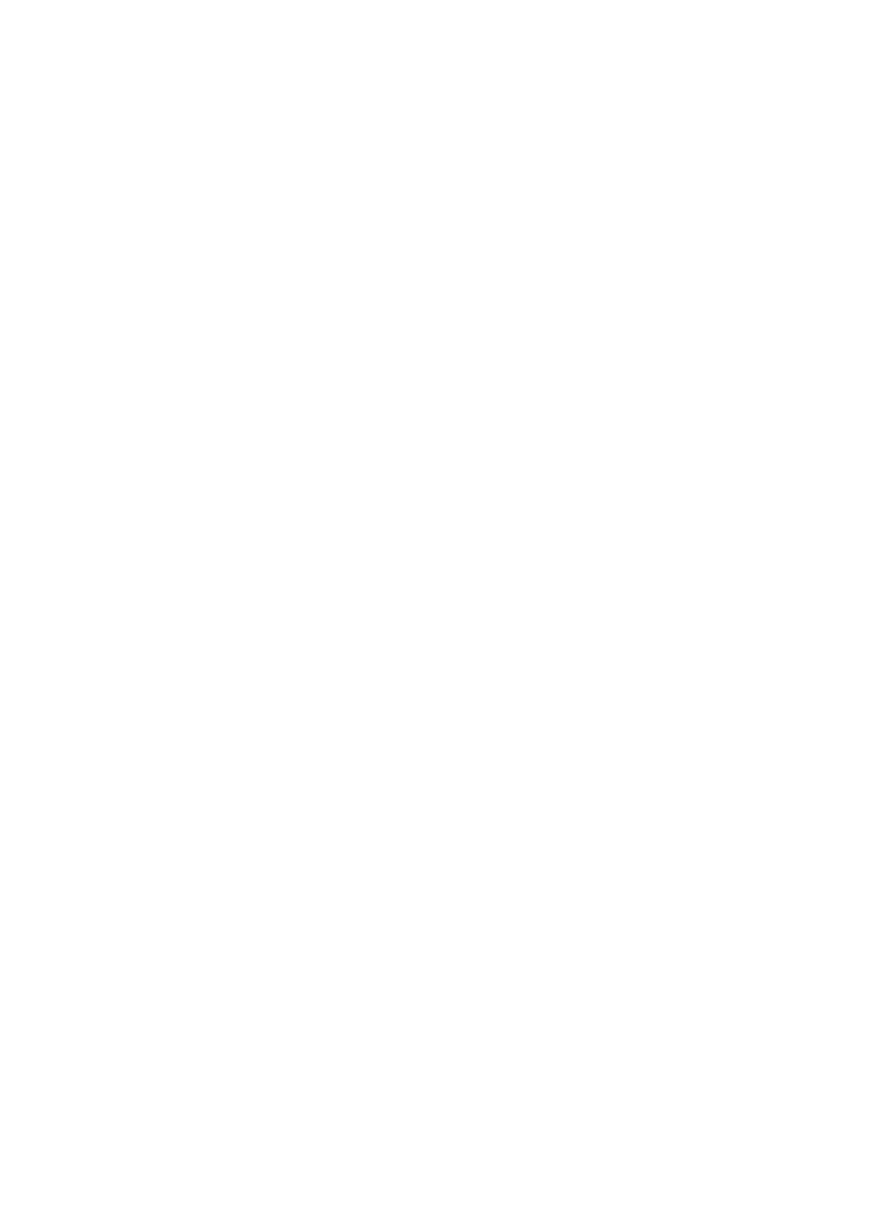
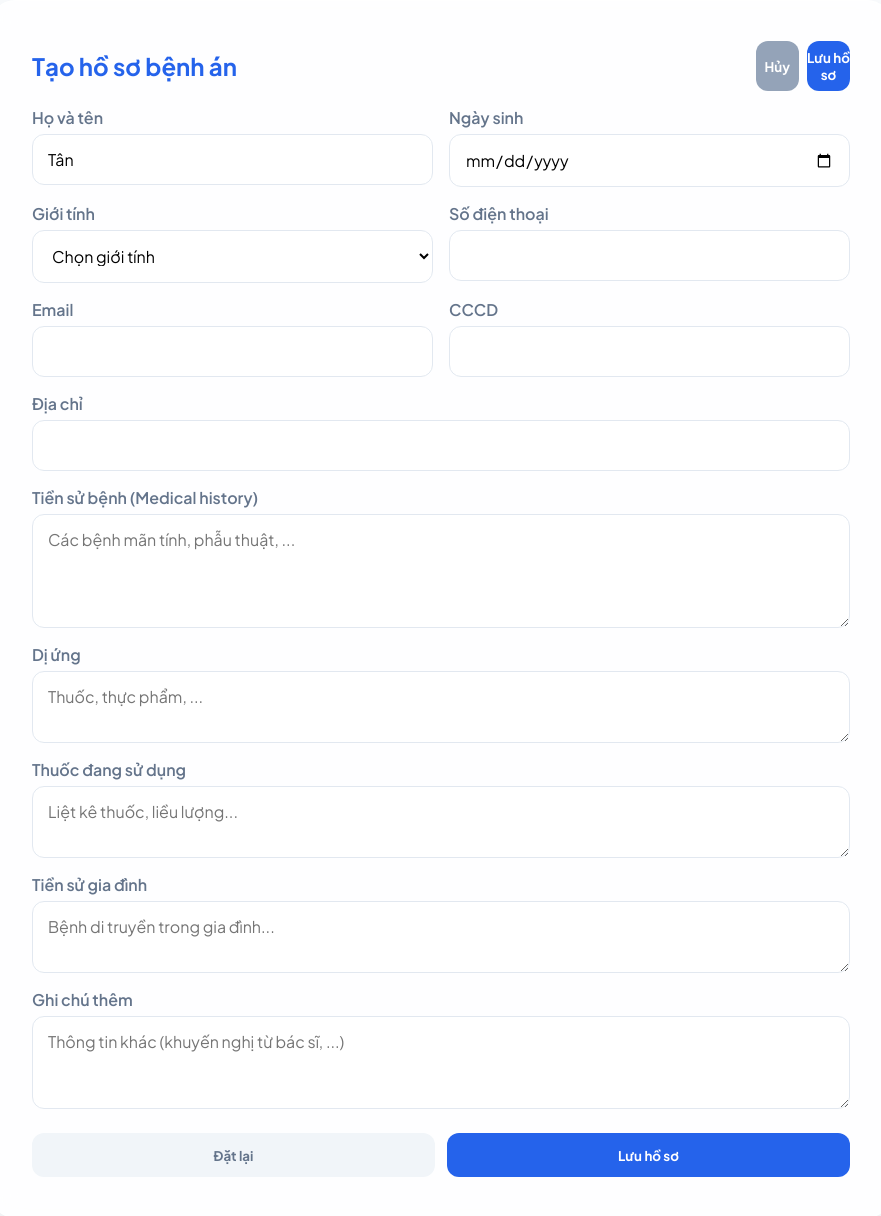
Before and after one commit to nhattan2/KLTN, a React (Create React App) app in the folder health-web/client/: page /create-record in a window 1280 px wide. Before the commit this address had no page. Shown: the whole page, without its empty margins (199-1080 px from the left). Before the commit the page ends 800 px from the top, so only its background shows below. Built offline with nearby package versions, Linux system fonts and the light colour scheme.

Commit message:
Tạo hồ sơ bệnh án

```diff
--- a/health-web/client/src/App.js
+++ b/health-web/client/src/App.js
@@ -5,6 +5,7 @@ import Register from './components/Register';
 import Dashboard from './components/Dashboard';
 import AIConsult from './components/AIConsult';
 import UpdateHealth from './components/UpdateHealth';
+import CreateMedicalRecord from './components/CreateMedicalRecord';
 
 function App() {
   return (
@@ -17,6 +18,7 @@ function App() {
         <Route path="/dashboard" element={<Dashboard />} />
         <Route path="/ai-consult" element={<AIConsult />} />
         <Route path="/update-health" element={<UpdateHealth />} />
+        <Route path="/create-record" element={<CreateMedicalRecord />} />
       </Routes>
     </BrowserRouter>
   );
--- /dev/null
+++ b/health-web/client/src/components/CreateMedicalRecord.js
@@ -0,0 +1,183 @@
+import React, { useState } from 'react';
+import { useNavigate } from 'react-router-dom';
+import axios from 'axios';
+import '../App.css';
+
+function CreateMedicalRecord() {
+  const navigate = useNavigate();
+  const username = localStorage.getItem('username') || 'Tân';
+
+  const [form, setForm] = useState({
+    fullName: username,
+    dob: '',
+    gender: '',
+    address: '',
+    phone: '',
+    email: '',
+    cccd: '',
+    medicalHistory: '',
+    allergies: '',
+    currentMedications: '',
+    familyHistory: '',
+    notes: ''
+  });
+
+  const [loading, setLoading] = useState(false);
+  const [error, setError] = useState(null);
+  const [successMsg, setSuccessMsg] = useState(null);
+
+  const handleChange = (e) => {
+    const { name, value } = e.target;
+    setForm(prev => ({ ...prev, [name]: value }));
+  };
+
+  const validate = () => {
+    if (!form.fullName || form.fullName.trim() === '') {
+      setError('Vui lòng nhập họ và tên.');
+      return false;
+    }
+    if (!form.phone && !form.email) {
+      setError('Vui lòng cung cấp ít nhất Số điện thoại hoặc Email.');
+      return false;
+    }
+    return true;
+  };
+
+  const handleSubmit = async (e) => {
+    e.preventDefault();
+    setError(null);
+    setSuccessMsg(null);
+
+    if (!validate()) return;
+
+    setLoading(true);
+    try {
+      const payload = {
+        username: localStorage.getItem('username') || username,
+        ...form
+      };
+      const res = await axios.post('http://localhost:3001/api/create-medical-record', payload);
+      if (res.data && res.data.success) {
+        setSuccessMsg('Tạo hồ sơ bệnh án thành công!');
+        setTimeout(() => navigate('/dashboard'), 1400);
+      } else {
+        setError(res.data.message || 'Không thể lưu hồ sơ. Vui lòng thử lại.');
+      }
+    } catch (err) {
+      console.error(err);
+      setError('Lỗi kết nối. Vui lòng kiểm tra và thử lại.');
+    } finally {
+      setLoading(false);
+    }
+  };
+
+  const handleReset = () => {
+    setForm({
+      fullName: username,
+      dob: '',
+      gender: '',
+      address: '',
+      phone: '',
+      email: '',
+      cccd: '',
+      medicalHistory: '',
+      allergies: '',
+      currentMedications: '',
+      familyHistory: '',
+      notes: ''
+    });
+    setError(null);
+    setSuccessMsg(null);
+  };
+
+  return (
+    <div className="auth-container" style={{ background: '#f8fafc' }}>
+      <div className="auth-card" style={{ maxWidth: 900 }}>
+        <div style={{ display: 'flex', justifyContent: 'space-between', alignItems: 'center', marginBottom: 16 }}>
+          <h2 style={{ color: '#2563eb' }}>Tạo hồ sơ bệnh án</h2>
+          <div style={{ display: 'flex', gap: 8 }}>
+            <button className="btn-secondary" onClick={() => navigate('/dashboard')} style={{ background: '#94a3b8' }}>Hủy</button>
+            <button className="btn-primary" onClick={handleSubmit} disabled={loading}>{loading ? 'Đang lưu...' : 'Lưu hồ sơ'}</button>
+          </div>
+        </div>
+
+        <form onSubmit={handleSubmit} style={{ display: 'grid', gridTemplateColumns: '1fr 1fr', gap: 16 }}>
+          <div style={{ textAlign: 'left', display: 'flex', flexDirection: 'column' }}>
+            <label style={{ fontWeight: 600, color: '#64748b', marginBottom: 6 }}>Họ và tên</label>
+            <input name="fullName" className="auth-input" value={form.fullName} onChange={handleChange} required />
+          </div>
+
+          <div style={{ textAlign: 'left', display: 'flex', flexDirection: 'column' }}>
+            <label style={{ fontWeight: 600, color: '#64748b', marginBottom: 6 }}>Ngày sinh</label>
+            <input name="dob" type="date" className="auth-input" value={form.dob} onChange={handleChange} />
+          </div>
+
+          <div style={{ textAlign: 'left', display: 'flex', flexDirection: 'column' }}>
+            <label style={{ fontWeight: 600, color: '#64748b', marginBottom: 6 }}>Giới tính</label>
+            <select name="gender" className="auth-input" value={form.gender} onChange={handleChange}>
+              <option value="">Chọn giới tính</option>
+              <option value="Nam">Nam</option>
+              <option value="Nữ">Nữ</option>
+              <option value="Khác">Khác</option>
+            </select>
+          </div>
+
+          <div style={{ textAlign: 'left', display: 'flex', flexDirection: 'column' }}>
+            <label style={{ fontWeight: 600, color: '#64748b', marginBottom: 6 }}>Số điện thoại</label>
+            <input name="phone" className="auth-input" value={form.phone} onChange={handleChange} />
+          </div>
+
+          <div style={{ textAlign: 'left', display: 'flex', flexDirection: 'column' }}>
+            <label style={{ fontWeight: 600, color: '#64748b', marginBottom: 6 }}>Email</label>
+            <input name="email" type="email" className="auth-input" value={form.email} onChange={handleChange} />
+          </div>
+
+          <div style={{ textAlign: 'left', display: 'flex', flexDirection: 'column' }}>
+            <label style={{ fontWeight: 600, color: '#64748b', marginBottom: 6 }}>CCCD</label>
+            <input name="cccd" className="auth-input" value={form.cccd} onChange={handleChange} />
+          </div>
+
+          <div style={{ gridColumn: '1 / -1', textAlign: 'left', display: 'flex', flexDirection: 'column' }}>
+            <label style={{ fontWeight: 600, color: '#64748b', marginBottom: 6 }}>Địa chỉ</label>
+            <input name="address" className="auth-input" value={form.address} onChange={handleChange} />
+          </div>
+
+          <div style={{ gridColumn: '1 / -1', textAlign: 'left', display: 'flex', flexDirection: 'column' }}>
+            <label style={{ fontWeight: 600, color: '#64748b', marginBottom: 6 }}>Tiền sử bệnh (Medical history)</label>
+            <textarea name="medicalHistory" rows="4" className="auth-input" style={{ resize: 'vertical' }} value={form.medicalHistory} onChange={handleChange} placeholder="Các bệnh mãn tính, phẫu thuật, ..." />
+          </div>
+
+          <div style={{ gridColumn: '1 / -1', textAlign: 'left', display: 'flex', flexDirection: 'column' }}>
+            <label style={{ fontWeight: 600, color: '#64748b', marginBottom: 6 }}>Dị ứng</label>
+            <textarea name="allergies" rows="2" className="auth-input" style={{ resize: 'vertical' }} value={form.allergies} onChange={handleChange} placeholder="Thuốc, thực phẩm, ..." />
+          </div>
+
+          <div style={{ gridColumn: '1 / -1', textAlign: 'left', display: 'flex', flexDirection: 'column' }}>
+            <label style={{ fontWeight: 600, color: '#64748b', marginBottom: 6 }}>Thuốc đang sử dụng</label>
+            <textarea name="currentMedications" rows="2" className="auth-input" style={{ resize: 'vertical' }} value={form.currentMedications} onChange={handleChange} placeholder="Liệt kê thuốc, liều lượng..." />
+          </div>
+
+          <div style={{ gridColumn: '1 / -1', textAlign: 'left', display: 'flex', flexDirection: 'column' }}>
+            <label style={{ fontWeight: 600, color: '#64748b', marginBottom: 6 }}>Tiền sử gia đình</label>
+            <textarea name="familyHistory" rows="2" className="auth-input" style={{ resize: 'vertical' }} value={form.familyHistory} onChange={handleChange} placeholder="Bệnh di truyền trong gia đình..." />
+          </div>
+
+          <div style={{ gridColumn: '1 / -1', textAlign: 'left', display: 'flex', flexDirection: 'column' }}>
+            <label style={{ fontWeight: 600, color: '#64748b', marginBottom: 6 }}>Ghi chú thêm</label>
+            <textarea name="notes" rows="3" className="auth-input" style={{ resize: 'vertical' }} value={form.notes} onChange={handleChange} placeholder="Thông tin khác (khuyến nghị từ bác sĩ, ...)" />
+          </div>
+
+          <div style={{ gridColumn: '1 / -1', display: 'flex', gap: 12, justifyContent: 'flex-end', marginTop: 8 }}>
+            <button type="button" className="btn-secondary" onClick={handleReset} style={{ background: '#f1f5f9', color: '#64748b', height: 44 }}>Đặt lại</button>
+            <button type="submit" className="btn-primary" disabled={loading} style={{ height: 44 }}>{loading ? 'Đang lưu...' : 'Lưu hồ sơ'}</button>
+          </div>
+        </form>
+
+        {error && <p style={{ color: '#ef4444', marginTop: 12 }}>{error}</p>}
+        {successMsg && <p style={{ color: '#10b981', marginTop: 12 }}>{successMsg}</p>}
+      </div>
+    </div>
+  );
+}
+
+export default CreateMedicalRecord;
--- a/health-web/client/src/components/Dashboard.js
+++ b/health-web/client/src/components/Dashboard.js
@@ -25,7 +25,7 @@ function Dashboard() {
                     <div className="nav-item" onClick={() => navigate('/update-health')}>Cập nhật chỉ số</div>
                     <div className="nav-item">Hồ sơ bệnh án</div>
                     <div className="nav-item">Quản lý bác sĩ</div>
-                    <div className="nav-item">Tạo hồ sơ bệnh án</div>
+                    <div className="nav-item" onClick={() => navigate('/create-record')}>Tạo hồ sơ bệnh án</div>
                     <div className="nav-item">Quản lý bác sĩ</div>
                 </nav>
                 <button className="logout-btn" onClick={() => { localStorage.clear(); navigate('/login'); }}>Đăng xuất</button>
```
